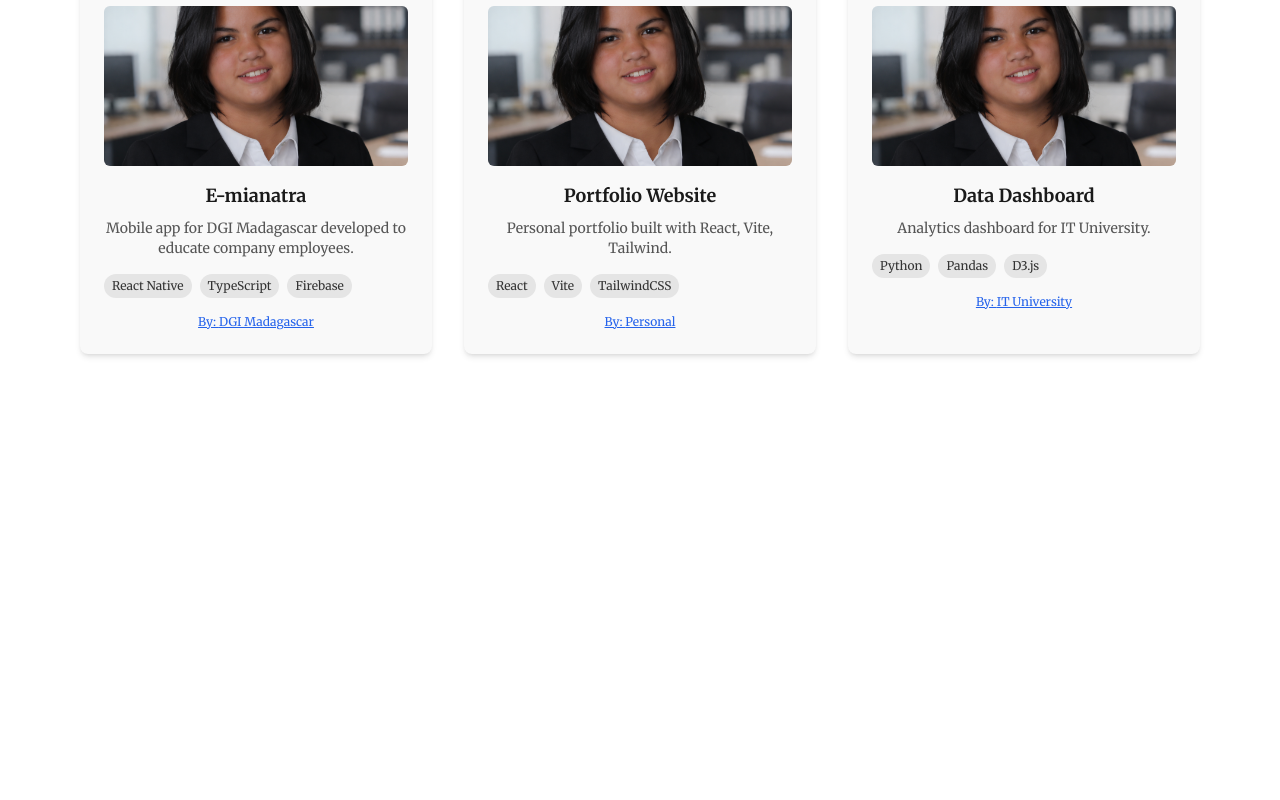
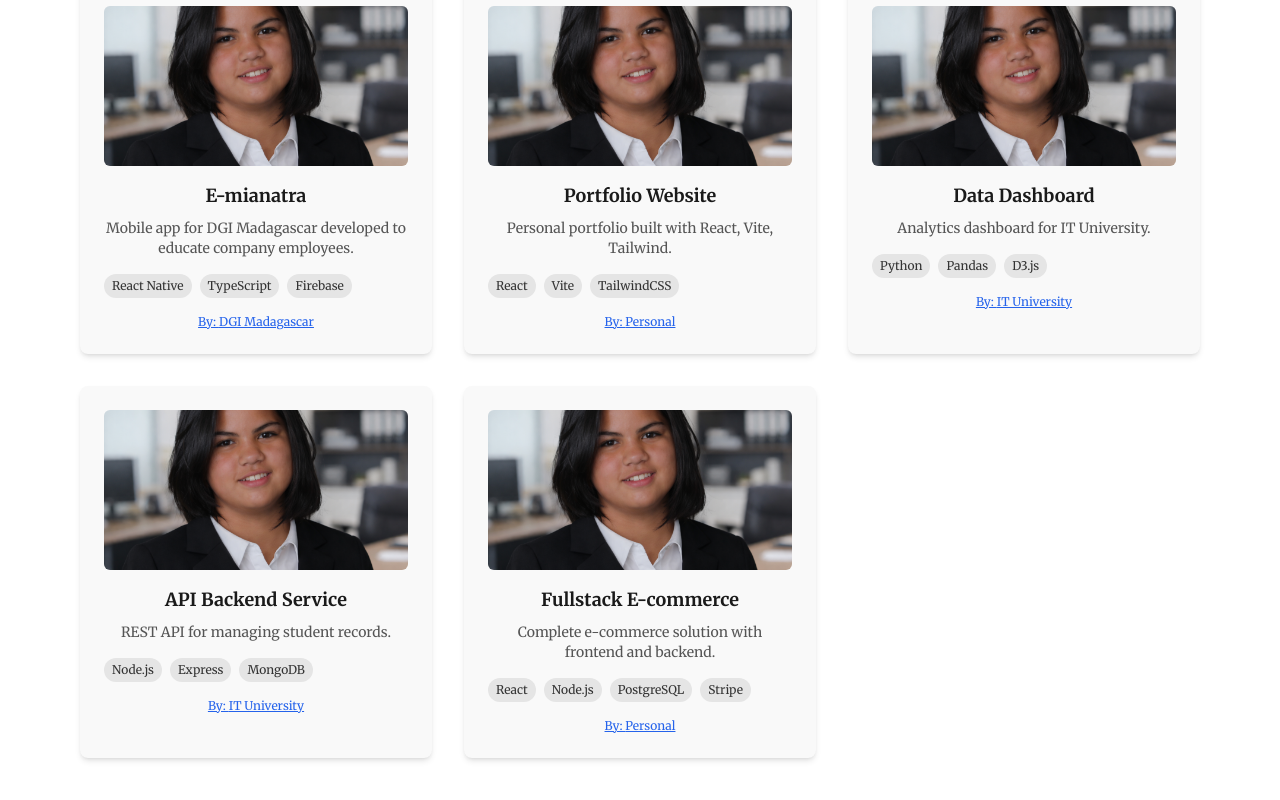
Before and after one commit to AngotyFitia/angoty-rabarijaona, a React (Vite) app: page / in a window 1280 px wide. Shown: the part 2034-2834 px from the top of the page. Before the commit the page ends 2500 px from the top, so only its background shows below. Built offline with nearby package versions, Linux system fonts and the light colour scheme.

Commit message:
feat: project-section-implement

```diff
--- a/src/components/ui/projects.tsx
+++ b/src/components/ui/projects.tsx
@@ -1,11 +1,11 @@
 import { useState } from "react"
 import { Button } from "@/components/ui/button"
-import { projects } from "@/data/projectsData"
+import { projects, type ProjectType } from "@/data/projectsData"
 
 export default function Project() {
   const [selectedCategory, setSelectedCategory] = useState("All")
   const [selectedOrg, setSelectedOrg] = useState("All Organizations")
-  const [activeProject, setActiveProject] = useState(null)
+  const [activeProject, setActiveProject] = useState<ProjectType | null>(null)
   const [currentIndex, setCurrentIndex] = useState(0)
 
   const filteredProjects = projects.filter((p) => {
--- a/src/data/projectsData.ts
+++ b/src/data/projectsData.ts
@@ -1,4 +1,25 @@
-export const projects = [
+export interface Collaborator {
+  name: string
+  type: "linkedin" | "portfolio"
+  link: string
+}
+
+export interface ProjectType {
+  id: number
+  title: string
+  description: string
+  objectives: string
+  image: string
+  gallery: string[]
+  category: string
+  organization: string
+  orgLink: string
+  technologies: string[]
+  github: string
+  collaborators?: Collaborator[]
+}
+
+export const projects: ProjectType[] = [
   {
     id: 1,
     title: "E-mianatra",
@@ -12,16 +33,7 @@ export const projects = [
     technologies: ["React Native", "TypeScript", "Firebase"],
     github: "https://github.com/AngotyFitia/e-mianatra",
     collaborators: [
-      {
-        name: "John Doe",
-        type: "linkedin",
-        link: "https://linkedin.com/in/johndoe"
-      },
-      {
-        name: "Jane Smith",
-        type: "portfolio",
-        link: "https://janesmith.dev"
-      }
+      { name: "John Doe", type: "linkedin", link: "https://linkedin.com/in/johndoe" }
     ]
   },
   {
@@ -30,13 +42,13 @@ export const projects = [
     description: "Personal portfolio built with React, Vite, Tailwind.",
     objectives: "Showcase my skills and projects with a modern design.",
     image: "/images/Profile.png",
-    gallery: ["/images/Profile.png"],
+    gallery: ["/images/Portfolio.png"],
     category: "Web development",
     organization: "Personal",
     orgLink: "https://angotyfitia.github.io/portfolio",
     technologies: ["React", "Vite", "TailwindCSS"],
     github: "https://github.com/AngotyFitia/portfolio",
-    collaborators: [] // pas de collaborateurs
+    collaborators: []
   },
   {
     id: 3,
@@ -44,18 +56,45 @@ export const projects = [
     description: "Analytics dashboard for IT University.",
     objectives: "Visualize student and academic data for better decisions.",
     image: "/images/Profile.png",
-    gallery: ["/images/Profile.png"],
+    gallery: ["/images/Dashboard.png", "/images/Dashboard2.png"],
     category: "Data-science",
     organization: "IT University",
     orgLink: "https://itu.mg",
     technologies: ["Python", "Pandas", "D3.js"],
     github: "https://github.com/AngotyFitia/data-dashboard",
     collaborators: [
-      {
-        name: "Alice Rakoto",
-        type: "linkedin",
-        link: "https://linkedin.com/in/alicerakoto"
-      }
+      { name: "Alice Rakoto", type: "linkedin", link: "https://linkedin.com/in/alicerakoto" },
+      { name: "Marc Andrian", type: "portfolio", link: "https://marc.dev" }
+    ]
+  },
+  {
+    id: 4,
+    title: "API Backend Service",
+    description: "REST API for managing student records.",
+    objectives: "Provide secure and scalable backend services.",
+    image: "/images/Profile.png",
+    gallery: ["/images/Backend.png"],
+    category: "Backend",
+    organization: "IT University",
+    orgLink: "https://itu.mg",
+    technologies: ["Node.js", "Express", "MongoDB"],
+    github: "https://github.com/AngotyFitia/api-backend",
+    collaborators: []
+  },
+  {
+    id: 5,
+    title: "Fullstack E-commerce",
+    description: "Complete e-commerce solution with frontend and backend.",
+    objectives: "Allow users to browse, purchase, and manage orders online.",
+    image: "/images/Profile.png",
+    gallery: ["/images/Ecommerce.png", "/images/Ecommerce2.png"],
+    category: "Fullstack",
+    organization: "Personal",
+    orgLink: "https://angotyfitia.dev",
+    technologies: ["React", "Node.js", "PostgreSQL", "Stripe"],
+    github: "https://github.com/AngotyFitia/fullstack-ecommerce",
+    collaborators: [
+      { name: "Sarah Lee", type: "linkedin", link: "https://linkedin.com/in/sarahlee" }
     ]
   }
 ]
```
